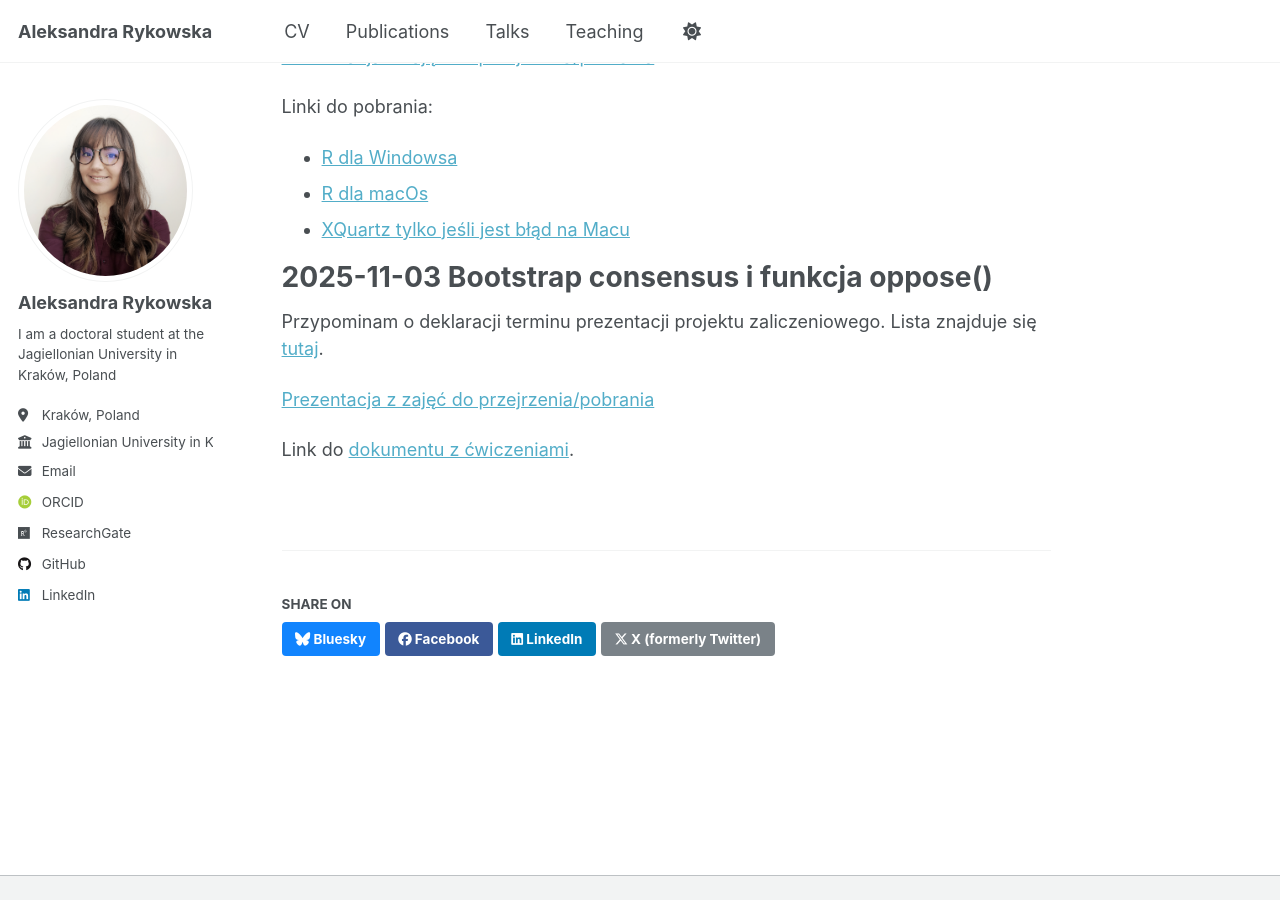
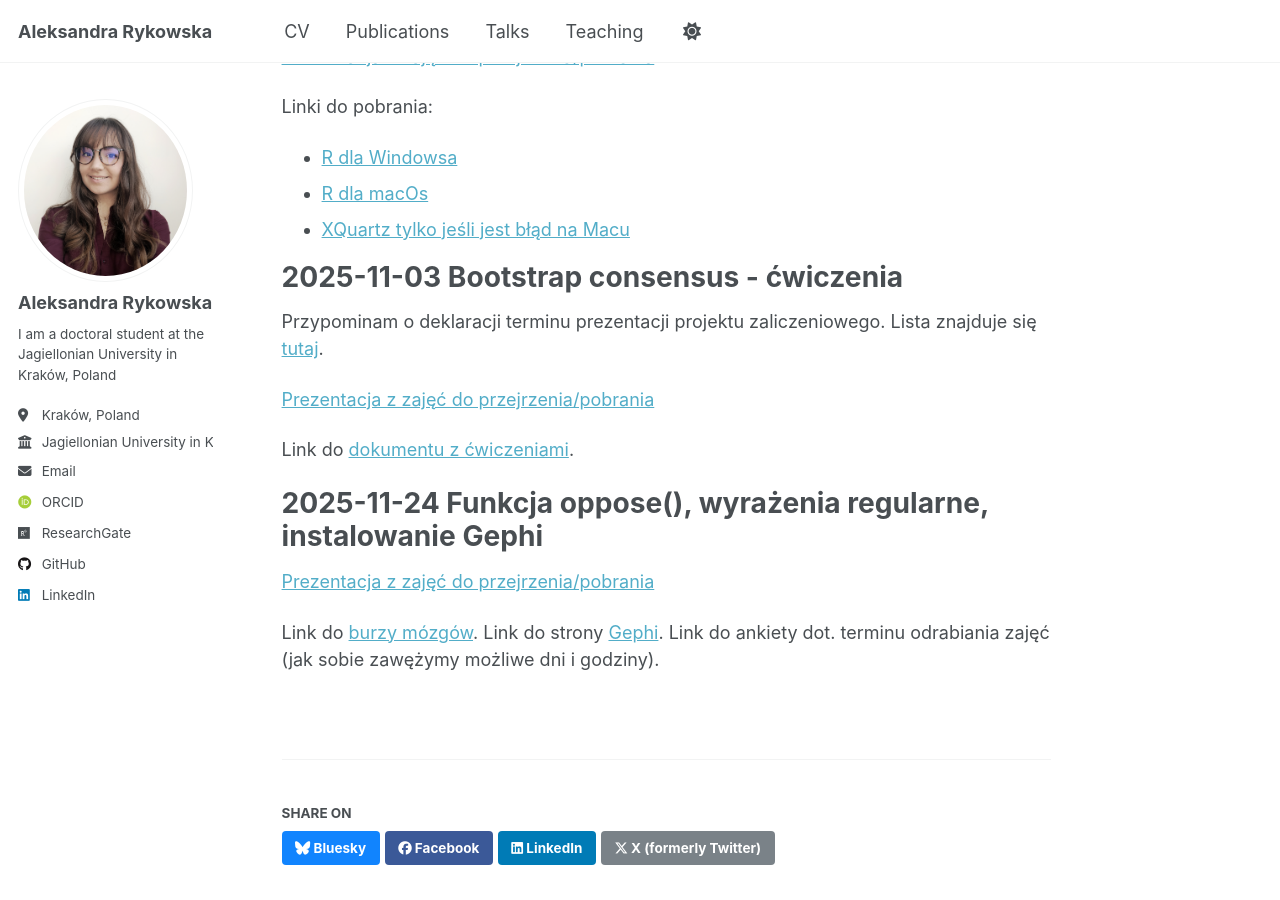
Before and after one commit to aleksandra2812/aleksandra2812.github.io, a Jekyll site: the page built from _teaching/2025-winter-teaching-1.md, in a window 1280 px wide and 900 px high, scrolled down 1050 px. Built offline with Jekyll 4.4.1, drawn with Linux system fonts in a browser that asks for light colours; some web fonts are replaced; a script that is not in the unit is left out.

Commit message:
Add new slides

```diff
--- a/_teaching/2025-winter-teaching-1.md
+++ b/_teaching/2025-winter-teaching-1.md
@@ -40,10 +40,18 @@ Linki do pobrania:
 - [R dla macOs](https://cran.r-project.org/bin/macosx/)
 - [XQuartz tylko jeśli jest błąd na Macu](http://www.xquartz.org)
 
-2025-11-03 Bootstrap consensus i funkcja oppose()
+2025-11-03 Bootstrap consensus - ćwiczenia
 ======
 Przypominam o deklaracji terminu prezentacji projektu zaliczeniowego. Lista znajduje się [tutaj](https://ujchmura-my.sharepoint.com/:x:/g/personal/aleksandra_rykowska_doctoral_uj_edu_pl/Eb3R3d05esdLqcCE6dTH7lQBGQkfvKdo6BzZ_mkZuEIVdQ?e=JSI3iy).
 
 <a href="/files/0311_CyfroweNarzedzia.pdf" target="_blank">Prezentacja z zajęć do przejrzenia/pobrania</a>
 
 Link do [dokumentu z ćwiczeniami](https://ujchmura-my.sharepoint.com/:w:/g/personal/aleksandra_rykowska_doctoral_uj_edu_pl/EaVqCc5gBkNMtSWc_6UHMxABSrkFFlV4eQmzNM9gHREvqg?e=cGN2q4).
+
+2025-11-24 Funkcja oppose(), wyrażenia regularne, instalowanie Gephi
+=====
+<a href="/files/2411_CyfroweNarzedzia.pdf" target="_blank">Prezentacja z zajęć do przejrzenia/pobrania</a>
+
+Link do [burzy mózgów](https://www.menti.com/alu8dhwzasg8).
+Link do strony [Gephi](https://gephi.org/desktop/).
+Link do ankiety dot. terminu odrabiania zajęć (jak sobie zawężymy możliwe dni i godziny).
```
Also changed, not shown: 3 other files.
